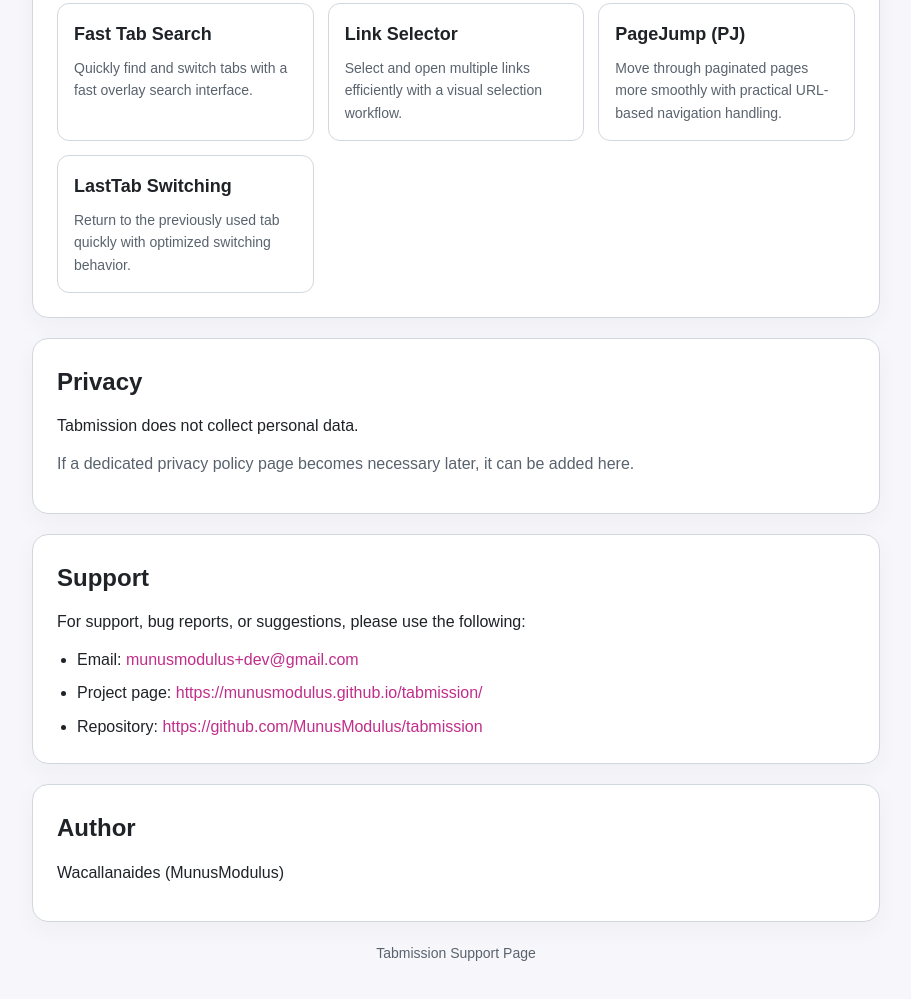
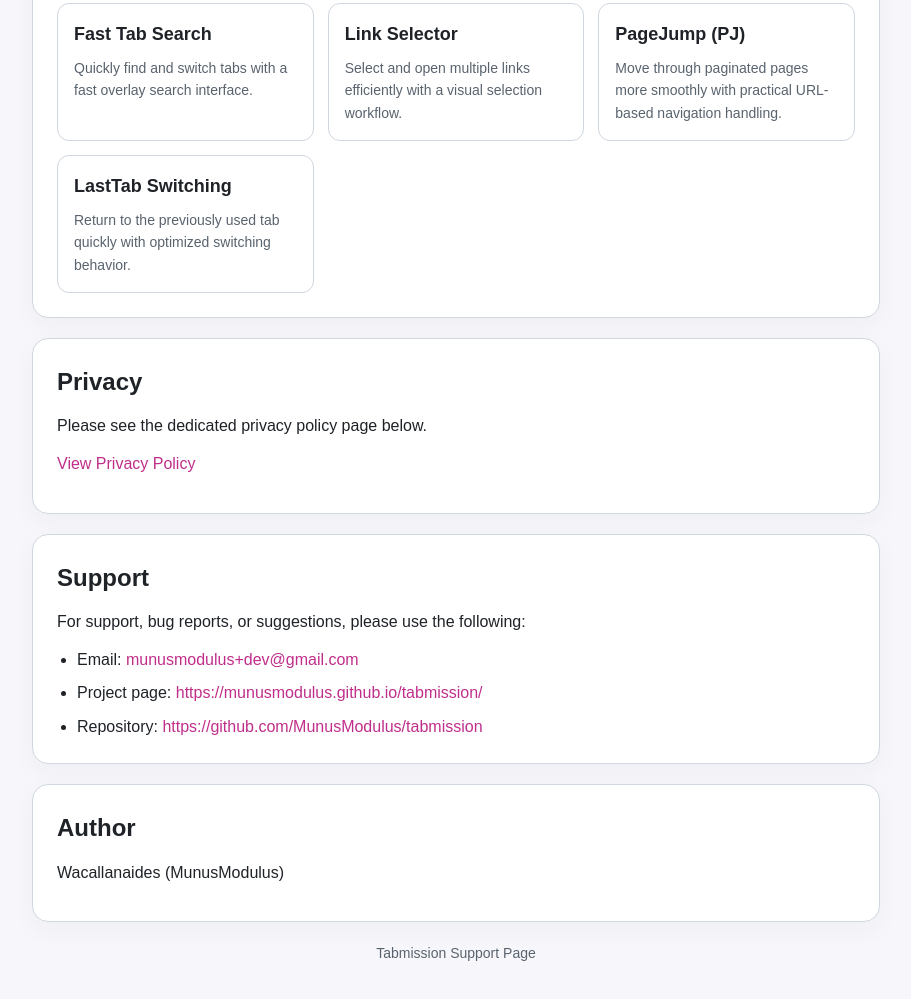
Before and after one commit to MunusModulus/tabmission, a browser extension: page index.html in a window 1280 px wide. Shown: the part 601-1600 px from the top of the page, without its empty margins (184-1095 px from the left). Drawn offline with Linux system fonts and the light colour scheme.

Commit message:
Update index.html

```diff
--- a/index.html
+++ b/index.html
@@ -232,12 +232,8 @@
 
     <section class="section">
       <h2>Privacy</h2>
-      <p>
-        Tabmission does not collect personal data.
-      </p>
-      <p class="muted">
-        If a dedicated privacy policy page becomes necessary later, it can be added here.
-      </p>
+      <p>Please see the dedicated privacy policy page below.</p>
+      <p><a href="./privacy.html">View Privacy Policy</a></p>
     </section>
 
     <section class="section">
```
